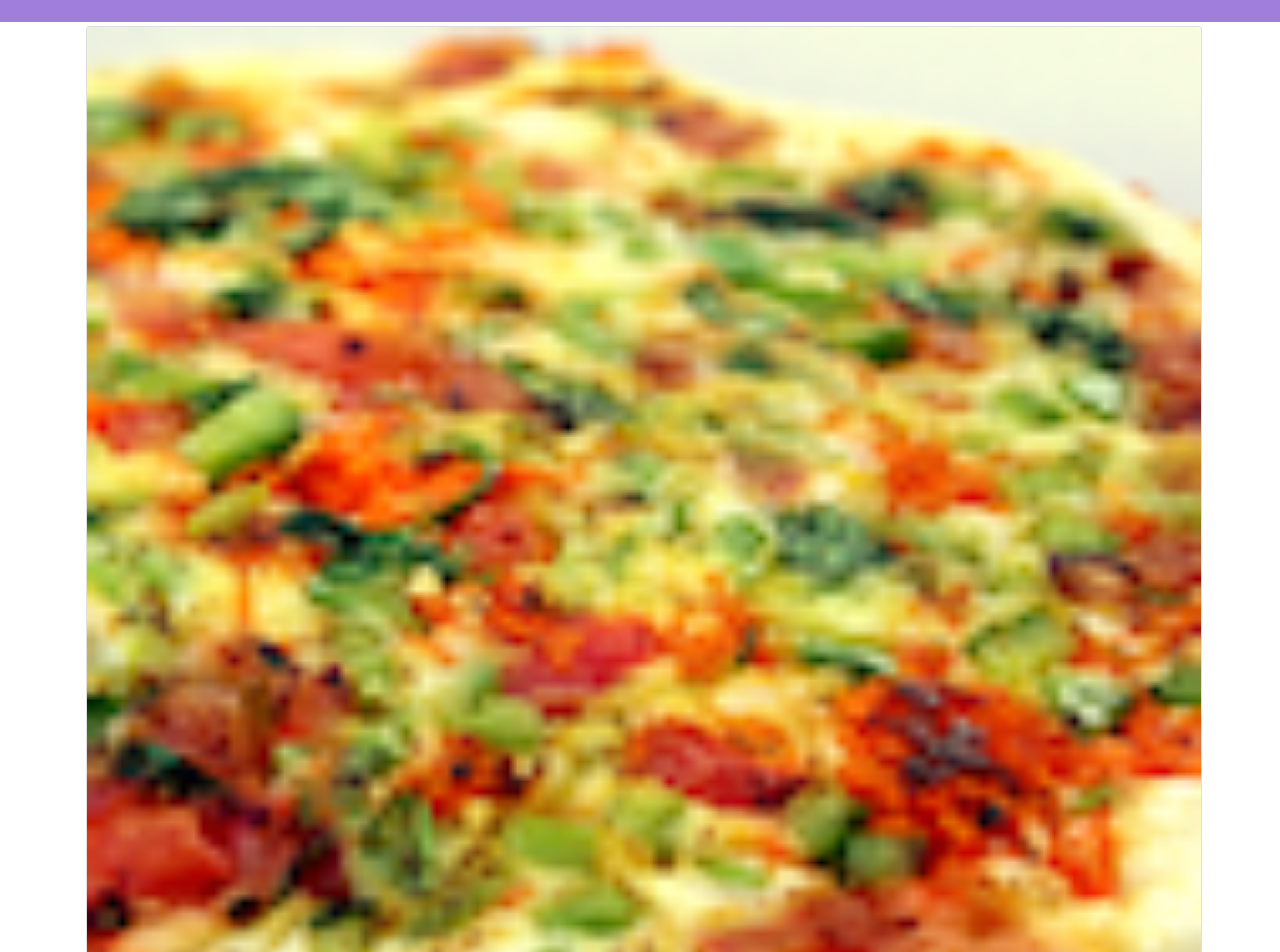
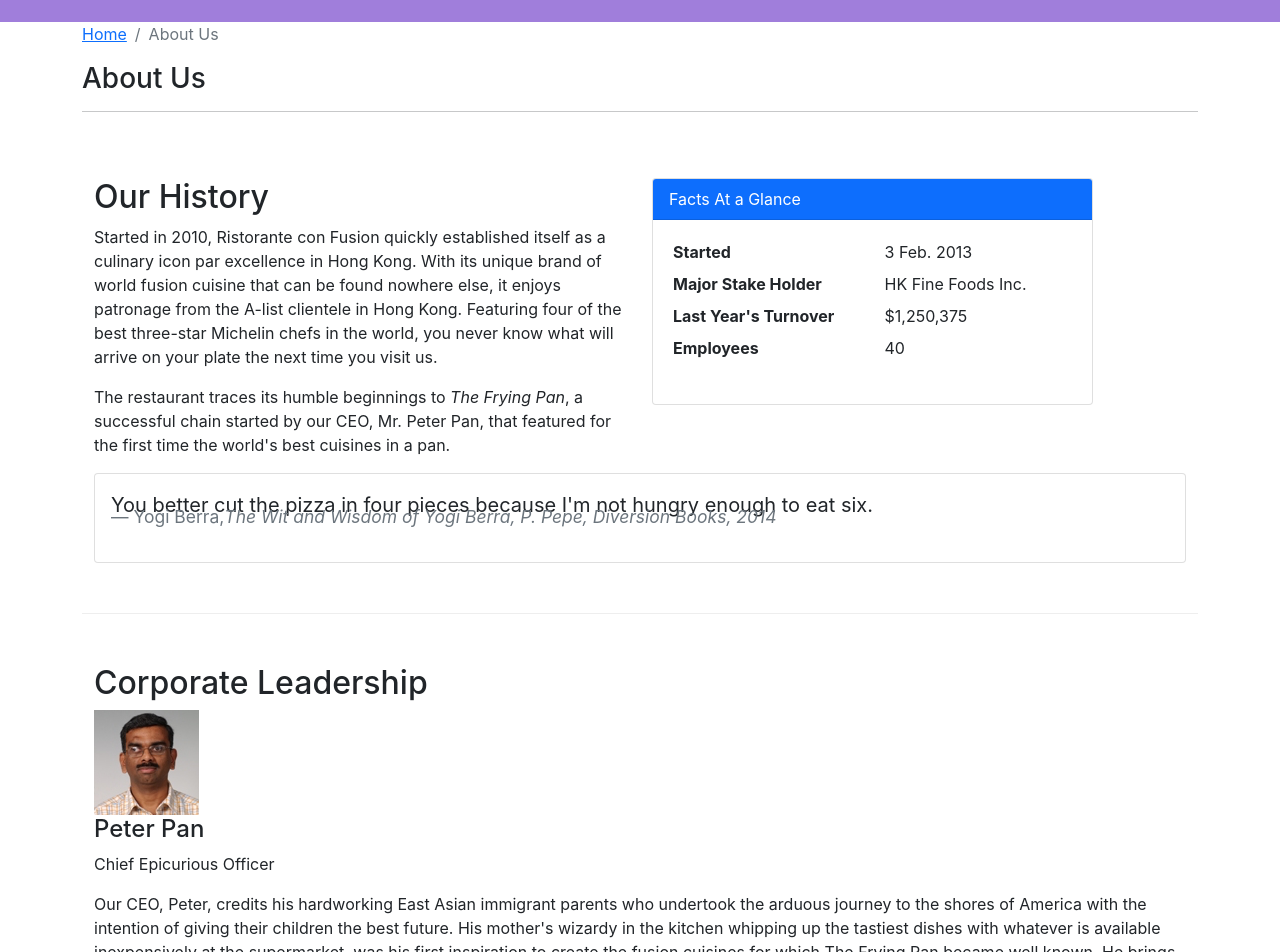
Before and after one commit to vignesk70/Coursera, a React (Create React App) app in the folder React/confusion/: page /aboutus in a window 1280 px wide. Before the commit this address led to /home. Shown: the part 320-1272 px from the top of the page. Built offline with nearby package versions, Linux system fonts and the light colour scheme.

Commit message:
assignemtn 2 submission

```diff
--- /dev/null
+++ b/React/confusion/src/components/AboutComponent.js
@@ -0,0 +1,99 @@
+import React from 'react';
+import { Breadcrumb, BreadcrumbItem, Card, CardBody, CardHeader, Media } from 'reactstrap';
+import { Link } from 'react-router-dom';
+
+function RenderLeader({ leader }) {
+    return (
+        <div key={leader.id} >
+            <Media tag="li-unstyled">
+                <Media right>
+                    <Media object src={leader.image} alt={leader.name} />
+                </Media>
+                <Media body>
+                    <Media heading>{leader.name}</Media>
+                    <p>{leader.designation}</p>
+                    <p>{leader.description}</p>
+                </Media>
+            </Media>
+        </div>
+    );
+}
+
+
+function About(props) {
+
+    console.log(props);
+
+    const leaders = props.leaders.map((leader) => {
+        return (
+
+            <RenderLeader leader={leader} />
+        );
+    });
+
+    return (
+        <div className="container">
+            <div className="row">
+                <Breadcrumb>
+                    <BreadcrumbItem><Link to="/home">Home</Link></BreadcrumbItem>
+                    <BreadcrumbItem active>About Us</BreadcrumbItem>
+                </Breadcrumb>
+                <div className="col-12">
+                    <h3>About Us</h3>
+                    <hr />
+                </div>
+            </div>
+            <div className="row row-content">
+                <div className="col-12 col-md-6">
+                    <h2>Our History</h2>
+                    <p>Started in 2010, Ristorante con Fusion quickly established itself as a culinary icon par excellence in Hong Kong. With its unique brand of world fusion cuisine that can be found nowhere else, it enjoys patronage from the A-list clientele in Hong Kong.  Featuring four of the best three-star Michelin chefs in the world, you never know what will arrive on your plate the next time you visit us.</p>
+                    <p>The restaurant traces its humble beginnings to <em>The Frying Pan</em>, a successful chain started by our CEO, Mr. Peter Pan, that featured for the first time the world's best cuisines in a pan.</p>
+                </div>
+                <div className="col-12 col-md-5">
+                    <Card>
+                        <CardHeader className="bg-primary text-white">Facts At a Glance</CardHeader>
+                        <CardBody>
+                            <dl className="row p-1">
+                                <dt className="col-6">Started</dt>
+                                <dd className="col-6">3 Feb. 2013</dd>
+                                <dt className="col-6">Major Stake Holder</dt>
+                                <dd className="col-6">HK Fine Foods Inc.</dd>
+                                <dt className="col-6">Last Year's Turnover</dt>
+                                <dd className="col-6">$1,250,375</dd>
+                                <dt className="col-6">Employees</dt>
+                                <dd className="col-6">40</dd>
+                            </dl>
+                        </CardBody>
+                    </Card>
+                </div>
+                <div className="col-12">
+                    <Card>
+                        <CardBody className="bg-faded">
+                            <blockquote className="blockquote">
+                                <p className="mb-0">You better cut the pizza in four pieces because
+                                    I'm not hungry enough to eat six.</p>
+                                <footer className="blockquote-footer">Yogi Berra,
+                                    <cite title="Source Title">The Wit and Wisdom of Yogi Berra,
+                                        P. Pepe, Diversion Books, 2014</cite>
+                                </footer>
+                            </blockquote>
+                        </CardBody>
+                    </Card>
+                </div>
+            </div>
+            <div className="row row-content">
+                <div className="col-12">
+                    <h2>Corporate Leadership</h2>
+                </div>
+
+                <div className="col-12">
+
+                        {leaders}
+
+                </div>
+            </div>
+        </div>
+    );
+}
+
+export default About;
--- a/React/confusion/src/components/FooterComponent.js
+++ b/React/confusion/src/components/FooterComponent.js
@@ -10,7 +10,7 @@
                     <h5>Links</h5>
                     <ul className="list-unstyled">
                         <li><Link to="/home">Home</Link></li>
-                        <li><Link to="/abutus">About Us</Link></li>
+                        <li><Link to="/aboutus">About Us</Link></li>
                         <li><Link to="/menu">Menu</Link></li>
                         <li><Link to="/contactus">Contact Us</Link></li>
                     </ul>
--- a/React/confusion/src/components/MainComponent.js
+++ b/React/confusion/src/components/MainComponent.js
@@ -9,6 +9,7 @@
 import Footer from './FooterComponent';
 import Home from './HomeComponent';
 import Contact from './ContactComponent';
+import About from './AboutComponent';
 
 import {Switch, Route, Redirect} from 'react-router-dom';
 
@@ -45,6 +46,14 @@
       );
     }
 
+
+
+    const RenderLeader = () => {
+      return (
+        <About leaders={this.state.leaders}/>
+      );
+    }
+
     return (
       <div>
        <Header />
@@ -53,6 +62,7 @@
           <Route exact path="/menu" component={()=> <Menu dishes={this.state.dishes} />} />
           <Route path="/menu/:dishId" component={DishWithId} />
           <Route exact path='/contactus' component={Contact} />
+          <Route path="/aboutus" component={RenderLeader} />
           <Redirect to="/home" />
         </Switch>
         <Footer />
```
